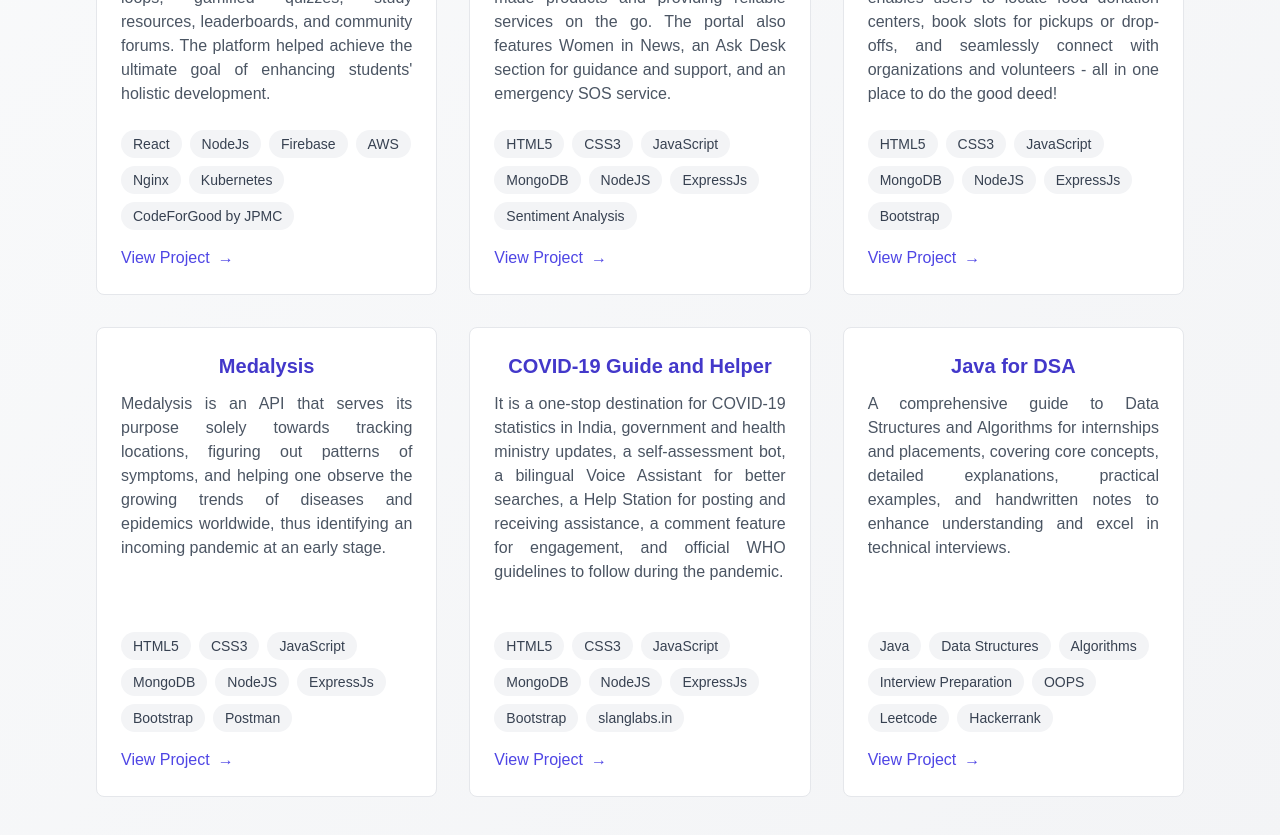
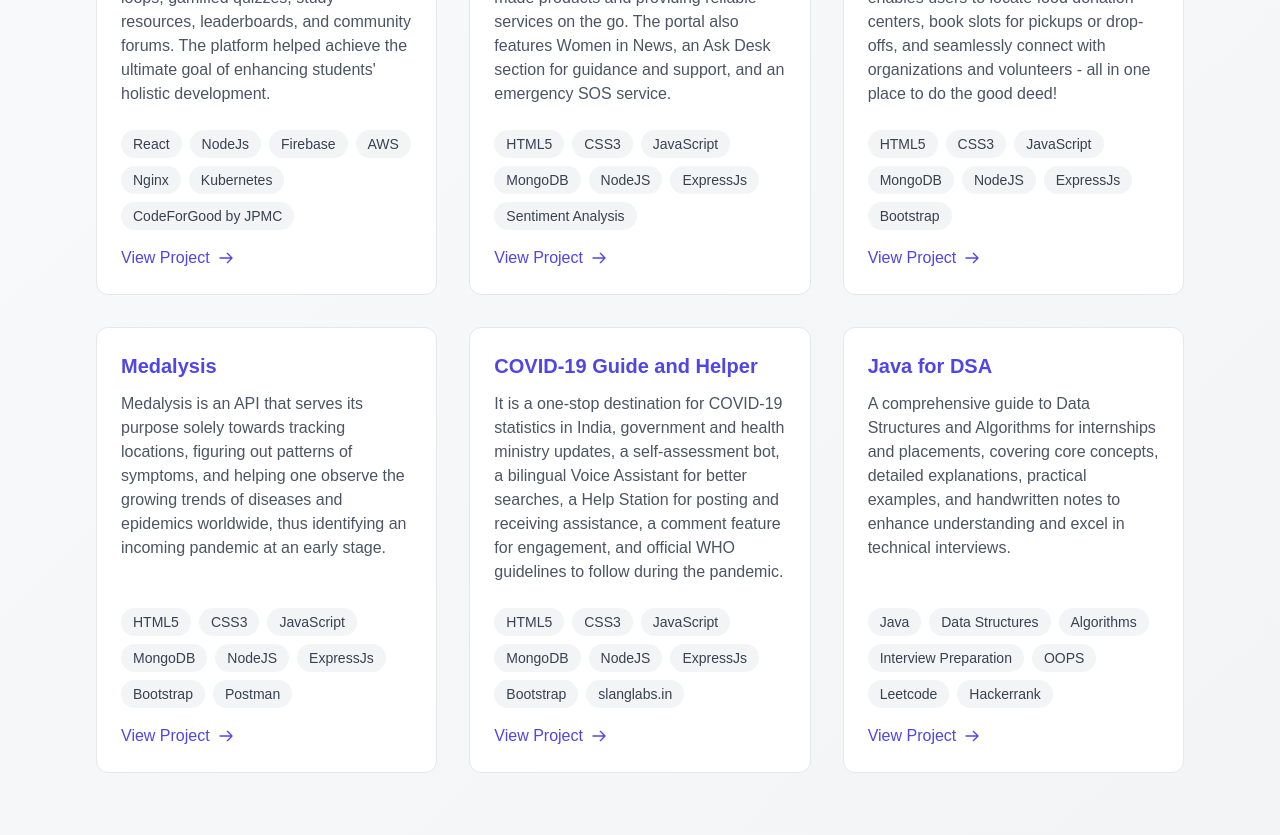
Before and after one commit to mshreya9/Portfolio-Revamped, a Next.js app: page / in a window 1280 px wide. Shown: the part 3920-4755 px from the top of the page. Built offline with nearby package versions, Linux system fonts and the light colour scheme.

Commit message:
Code update

```diff
--- a/components/Projects.tsx
+++ b/components/Projects.tsx
@@ -63,30 +63,48 @@ const Projects = () => {
           {projects.map((project, index) => (
             <div
               key={index}
-              className="bg-white dark:bg-gray-800 border border-gray-200 dark:border-gray-700 rounded-lg overflow-hidden hover:shadow-lg hover:border-indigo-500 dark:hover:border-indigo-400 transition-all duration-300 h-[470px]"
+              className="bg-white rounded-xl overflow-hidden hover:shadow-xl transition-all duration-300 group border border-gray-200 hover:border-indigo-500"
             >
               <div className="p-6 h-full flex flex-col">
-                <h3 className="text-xl font-bold text-indigo-700 dark:text-indigo-500 mb-3 text-center">{project.title}</h3>
-                <p className="text-gray-600 dark:text-gray-300 mb-auto text-justify">{project.description}</p>
-                <div className="flex flex-wrap gap-2 mb-4">
+                <h3 className="text-xl font-bold text-indigo-600 mb-3">{project.title}</h3>
+                <p className="text-gray-600 mb-6 flex-grow">{project.description}</p>
+
+                <div className="space-y-4">
+                  {/* Technologies */}
+                  <div className="flex flex-wrap gap-2">
                     {project.technologies.map((tech, techIndex) => (
                       <span
                         key={techIndex}
-                      className="bg-gray-100 dark:bg-gray-700 text-gray-700 dark:text-gray-300 px-3 py-1 rounded-full text-sm font-medium"
+                        className="px-3 py-1 text-sm font-medium bg-gray-100 text-gray-700 rounded-full"
                       >
                         {tech}
                       </span>
                     ))}
                   </div>
+
+                  {/* Link */}
                   <Link
                     href={project.link}
                     target="_blank"
                     rel="noopener noreferrer"
-                  className="inline-flex items-center text-indigo-600 dark:text-indigo-400 hover:text-indigo-800 dark:hover:text-indigo-300 group"
+                    className="inline-flex items-center text-indigo-600 hover:text-indigo-800 font-medium group-hover:translate-x-2 transition-transform duration-200"
                   >
                     View Project
-                  <span className="ml-2 transform group-hover:translate-x-1 transition-transform duration-200">→</span>
+                    <svg
+                      className="ml-2 w-4 h-4"
+                      fill="none"
+                      stroke="currentColor"
+                      viewBox="0 0 24 24"
+                    >
+                      <path
+                        strokeLinecap="round"
+                        strokeLinejoin="round"
+                        strokeWidth={2}
+                        d="M14 5l7 7m0 0l-7 7m7-7H3"
+                      />
+                    </svg>
                   </Link>
+                </div>
               </div>
             </div>
           ))}
```
Lines whose indentation alone changed are shown as unchanged.
